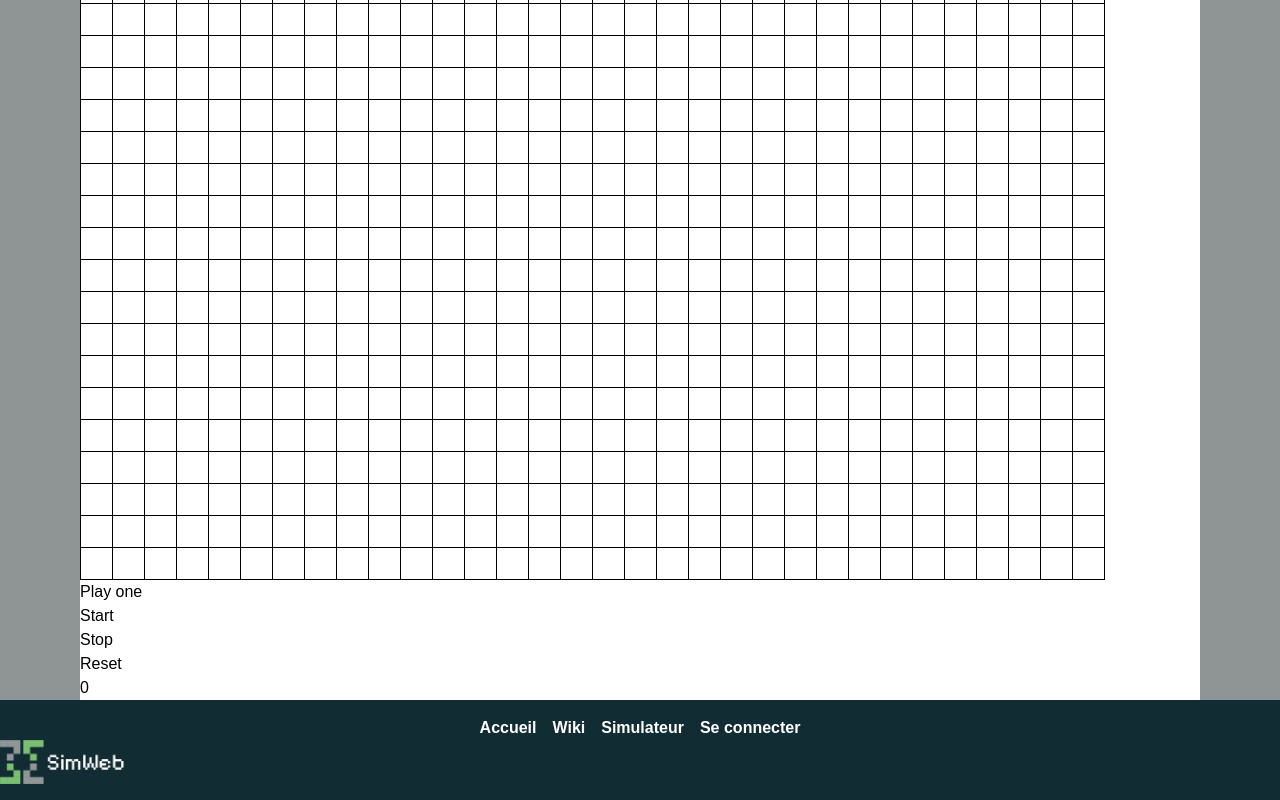
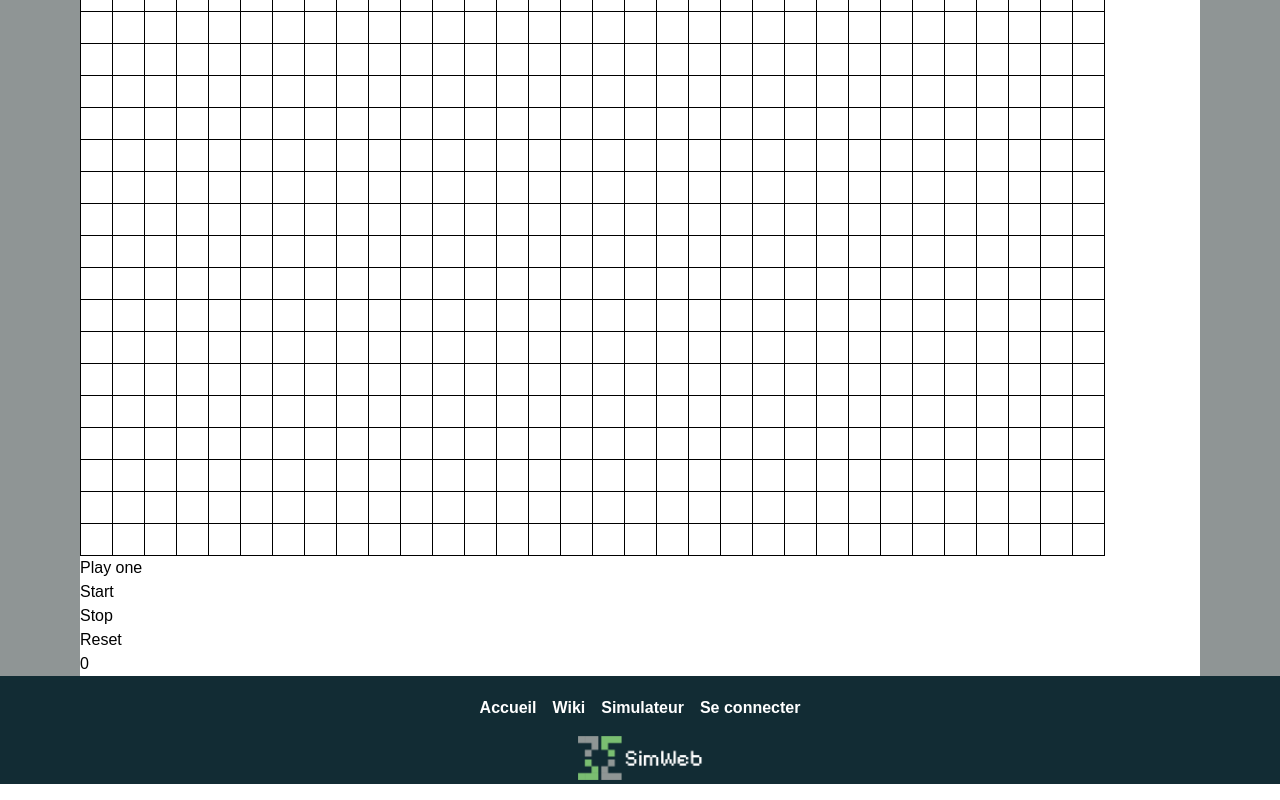
Before and after one commit to LinKuangren/game-of-life, a Vue app in the folder front/: page / in a window 1280 px wide. Shown: the part 553-1353 px from the top of the page. Built offline with nearby package versions, Linux system fonts and the light colour scheme.

Commit message:
Update: css mis en tailwind

```diff
--- a/front/src/App.vue
+++ b/front/src/App.vue
@@ -1,7 +1,7 @@
 <template>
   <main>
     <Navigation/>
-    <div class="main">
+    <div class="mx-20 my-0 bg-white min-h-screen">
       <RouterView></RouterView>
     </div>
     <Footer/>
--- a/front/src/components/Footer.vue
+++ b/front/src/components/Footer.vue
@@ -1,13 +1,15 @@
 <template>
-    <footer>
+    <footer class="bg-blueF text-white py-1">
         <div>
-            <nav>
-                <router-link to="/" class="menu">Accueil</router-link>
-                <router-link to="/wiki" class="menu">Wiki</router-link>
-                <router-link to="/" class="menu">Simulateur</router-link>
-                <router-link to="/" class="menu">Se connecter</router-link>
+            <nav class="flex font-bold justify-center my-4">
+                <router-link to="/" class="my-0 mx-2	">Accueil</router-link>
+                <router-link to="/wiki" class="my-0 mx-2	">Wiki</router-link>
+                <router-link to="/" class="my-0 mx-2	">Simulateur</router-link>
+                <router-link to="/" class="my-0 mx-2	">Se connecter</router-link>
             </nav>
         </div>
-        <router-link to="/"><img alt="logo_simweb" class="logo_simweb_footer" src="@/assets/logo.png" width="125" height="125" /></router-link>
+        <div class="flex justify-center">
+            <router-link to="/"><img alt="logo_simweb" class="justify-center" src="@/assets/logo.png" width="125" height="125" /></router-link>
+        </div>
     </footer>
 </template>
--- a/front/src/components/Navigation.vue
+++ b/front/src/components/Navigation.vue
@@ -1,11 +1,11 @@
 <template>
-    <header>
-        <router-link to="/"><img alt="logo_simweb" class="logo_simweb" src="@/assets/logo.png" width="150" height="150" /></router-link>
-        <div class="header_nav">
-            <nav>
-                <RouterLink to="/" class="menu">Home</RouterLink>
-                <RouterLink to="/simulateur" class="menu">Simulateur</RouterLink>
-                <RouterLink to="/wiki" class="menu">Wiki</RouterLink>
+    <header class="flex bg-blueF text-white px-40 py-1 justify-between">
+        <router-link to="/"><img alt="logo_simweb" class="justify-center" src="@/assets/logo.png" width="150" height="150" /></router-link>
+        <div class="content-center">
+            <nav class="font-bold justify-center">
+                <RouterLink to="/" class="my-0 mx-2	">Home</RouterLink>
+                <RouterLink to="/simulateur" class="my-0 mx-2	">Simulateur</RouterLink>
+                <RouterLink to="/wiki" class="my-0 mx-2	">Wiki</RouterLink>
             </nav>
         </div>
     </header>
--- a/front/tailwind.config.js
+++ b/front/tailwind.config.js
@@ -2,7 +2,15 @@
 export default {
   content: ['./index.html', './src/**/*.{vue,js,ts,jsx,tsx}'],
   theme: {
-    extend: {}
+    extend: {
+      colors: {
+        dark: 'var(--dark)',
+        white: 'var(--white)',
+        blueF: 'var(--blueF)',
+        green: 'var(--green)',
+        gray: 'var(--gray)',
+      }
+    }
   },
   plugins: []
 }
```
